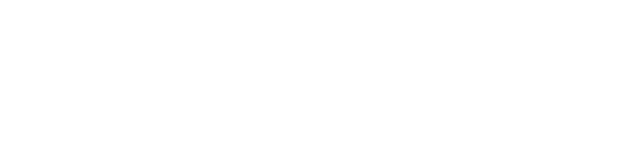
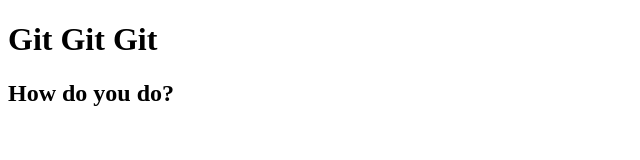
Before and after one commit to MaximG1/first-test-git, a plain HTML site: page index.html in a window 1280 px wide. Shown: the whole page, without its empty margins (0-640 px from the left). Drawn offline with Linux system fonts and the light colour scheme.

Commit message:
change title and add h1

```diff
--- a/index.html
+++ b/index.html
@@ -4,9 +4,10 @@
    <meta charset="UTF-8">
    <meta http-equiv="X-UA-Compatible" content="IE=edge">
    <meta name="viewport" content="width=device-width, initial-scale=1.0">
-   <title>Document</title>
+   <title>First test git</title>
 </head>
 <body>
-
+   <h1>Git Git Git</h1>
+   <h2 class="how">How do you do?</h2>
 </body>
 </html>
```
